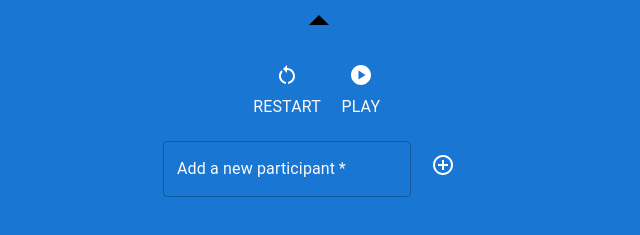
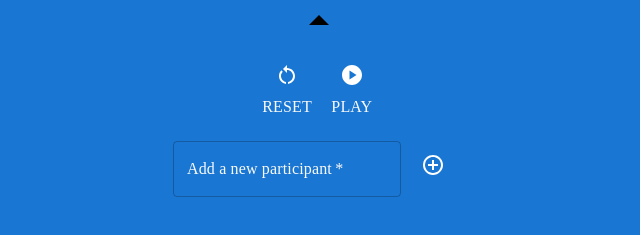
Before and after one commit to AlexandreDu/wheel, a React (Create React App) app: page / in a window 1280 px wide. Shown: the part 347-582 px from the top of the page, without its empty margins (321-961 px from the left). Built offline with nearby package versions, Linux system fonts and the light colour scheme.

Commit message:
new font

```diff
--- a/public/index.html
+++ b/public/index.html
@@ -10,6 +10,10 @@
       content="Web site created using create-react-app"
     />
     <link rel="apple-touch-icon" href="%PUBLIC_URL%/logo192.png" />
+
+    <link rel="preconnect" href="https://fonts.googleapis.com">
+    <link rel="preconnect" href="https://fonts.gstatic.com" crossorigin>
+    <link href="https://fonts.googleapis.com/css2?family=Bangers&display=swap" rel="stylesheet">
     <!--
       manifest.json provides metadata used when your web app is installed on a
       user's mobile device or desktop. See https://developers.google.com/web/fundamentals/web-app-manifest/
--- a/src/App.js
+++ b/src/App.js
@@ -1,18 +1,20 @@
 import { useState, useEffect, useRef, useCallback } from 'react';
 import './App.css';
-import { Button, IconButton, Stack, Box, Typography, ThemeProvider, useTheme  } from '@mui/material';
+import { Box, Typography, ThemeProvider, useTheme } from '@mui/material';
 import customTheme from './theme/customTheme';
 import AddCircleOutlineIcon from '@mui/icons-material/AddCircleOutline';
 import RestartAltIcon from '@mui/icons-material/RestartAlt';
 import PlayCircleIcon from '@mui/icons-material/PlayCircle';
 import { Wheel } from './components/wheel';
-import { useForm, Controller } from 'react-hook-form'
+import { IconAndButton } from './components/buttons/IconAndButton';
 import { InputText } from './components/formComponents';
+import { PlayersList } from './components/list/PlayersList';
+import { WinnerDialog } from './components/dialog/winnerDialog';
+import { useForm } from 'react-hook-form'
 import { gsap, Linear, Elastic } from 'gsap';
 import { getRandomInteger } from './utils/getRandomInteger';
-import { PlayersList } from './components/list/PlayersList';
 import { v4 as uuid } from 'uuid';
-import { IconAndButton } from './components/buttons/IconAndButton';
+
 
 function App() {
 
@@ -36,6 +38,7 @@ function App() {
 
   const[winner, setWinner] = useState(null)
 
+  const [isDialogOpen, setIsDialogOpen] = useState(false)
 
   useEffect(() => {
       radiusesRef.current = radiusesRef.current.slice(0, players.length)
@@ -65,7 +68,7 @@ function App() {
 
     let playersCopy = [...players]
     playersCopy.splice(index, 1)
-    console.log('playersCopy: ', playersCopy)
+
     setPlayers(playersCopy)
 
   }
@@ -84,12 +87,18 @@ function App() {
   }, [random])
 
 
+  useEffect(() => {
+
+    if(!winner) return
+
+    setIsDialogOpen(true)
+
+  }, [winner])
 
   useEffect(() => {
 
     let wheel = wheelRef.current
-    let pike = pikeRef.current
-    let radiuses = radiusesRef.current
+
 
     wheelTl.current = gsap.timeline()
 
@@ -140,7 +149,7 @@ function App() {
 
 
     let finalRotation = random || 0
-    console.log('finalRotation: ', finalRotation)
+
     let finalDuration = 8
     if(finalRotation < 300) finalDuration = 6
     if(finalRotation < 240) finalDuration = 4
@@ -164,8 +173,6 @@ function App() {
 
     wheelTl.current.eventCallback('onComplete', () => {
 
-
-
      let bottomValues = radiusesRef.current.map(radius => {
 
       return radius.getBoundingClientRect().bottom
@@ -177,6 +184,7 @@ function App() {
     const index = bottomValues.indexOf(max)
     setIsSpinning(false)
     setWinner(players[index].name)
+
 
     })
 
@@ -194,11 +202,20 @@ function App() {
           <Box>
             <Wheel players={players} ref={refs} />
             <Box sx={{display: 'flex', justifyContent: 'center'}}>
-
-              <IconAndButton onClick={handleClearplayers} disabled={notEnoughPlayer || isSpinning} title={'Restart'} icon={<RestartAltIcon sx={{color: 'white'}} />}/>
-
-              <IconAndButton onClick={handleRandom} disabled={notEnoughPlayer || isSpinning} title={'Play'} icon={<PlayCircleIcon sx={{color: 'white'}} />}/>
-
+              <IconAndButton
+                onClick={handleClearplayers}
+                disabled={notEnoughPlayer || isSpinning}
+                title={'Reset'}
+                icon={<RestartAltIcon
+                sx={{color: 'white'}} />}
+              />
+              <IconAndButton
+                onClick={handleRandom}
+                disabled={notEnoughPlayer || isSpinning}
+                title={'Play'}
+                icon={<PlayCircleIcon
+                sx={{color: 'white'}} />}
+              />
             </Box>
           </Box>
           <Box sx={{display: 'flex', flexDirection: 'column', justifyContent: 'flex-start'}}>
@@ -209,30 +226,23 @@ function App() {
                 label='Add a new participant'
                 rules={{ validate: {
                   required: (value) => value.length > 0 || 'Name of the participant required',
-                  // mustIncludeAt: (value) => value.includes('@') || 'Your email must include @',
                   }
                 }}
               />
               <IconAndButton onClick={handleSubmit(handleAdd)} icon={<AddCircleOutlineIcon sx={{color: 'white'}} />}/>
-
             </Box>
-            {winner && (
-              <>
-                <Typography>The winner is : {winner}</Typography>
-              </>
-            )}
           </Box>
         </Box>
-
         <Box sx={{height: '80%', width: {xs: '90%', sm: '50%', md: '30%'}, overflow: 'auto'}}>
               <PlayersList players={players} handleRemovePlayer={handleRemovePlayer} />
         </Box>
       </Box>
+      <WinnerDialog
+        isDialogOpen={isDialogOpen}
+        setIsDialogOpen={setIsDialogOpen}
+        winner={winner}
+      />
     </ThemeProvider>
-
-
-
-
   );
 }
 
--- /dev/null
+++ b/src/components/dialog/winnerDialog/index.js
@@ -0,0 +1,20 @@
+import { Box, Typography, ThemeProvider, useTheme, Dialog, Alert, AlertTitle } from '@mui/material';
+
+export function WinnerDialog({isDialogOpen, setIsDialogOpen, winner}) {
+
+
+    return (
+        <Dialog
+            open={isDialogOpen}
+            onClose={() => setIsDialogOpen(false)}
+            aria-labelledby="alert-dialog-title"
+            aria-describedby="alert-dialog-description"
+        >
+            <Alert onClose={() => setIsDialogOpen(false)} severity="success">
+                {/* <AlertTitle>The winner is {winner}</AlertTitle> */}
+                The winner is {winner}
+            </Alert>
+        </Dialog>
+    )
+
+}
--- a/src/components/wheel/index.js
+++ b/src/components/wheel/index.js
@@ -3,7 +3,6 @@ import { Radiuses } from "./children/Radiuses";
 import { Box, useTheme } from "@mui/material";
 import ArrowDropUpIcon from '@mui/icons-material/ArrowDropUp';
 
-import {TransitionGroup, CSSTransition} from 'react-transition-group'
 
 export const Wheel = React.forwardRef(({players}, ref) => {
 
--- a/src/theme/customTheme.js
+++ b/src/theme/customTheme.js
@@ -21,9 +21,15 @@ let customTheme = createTheme({
   },
   typography: {
     allVariants: {
-      color: '#fafafa'
+      color: '#fafafa',
+      fontFamily: [
+        'Chilanka',
+        'cursive',
+      ].join(',')
     }
   },
+
+
 
   transitions: {
     duration: {
```
Also changed, not shown: src/components/list/PlayersList.js (+1 -6 lines).
